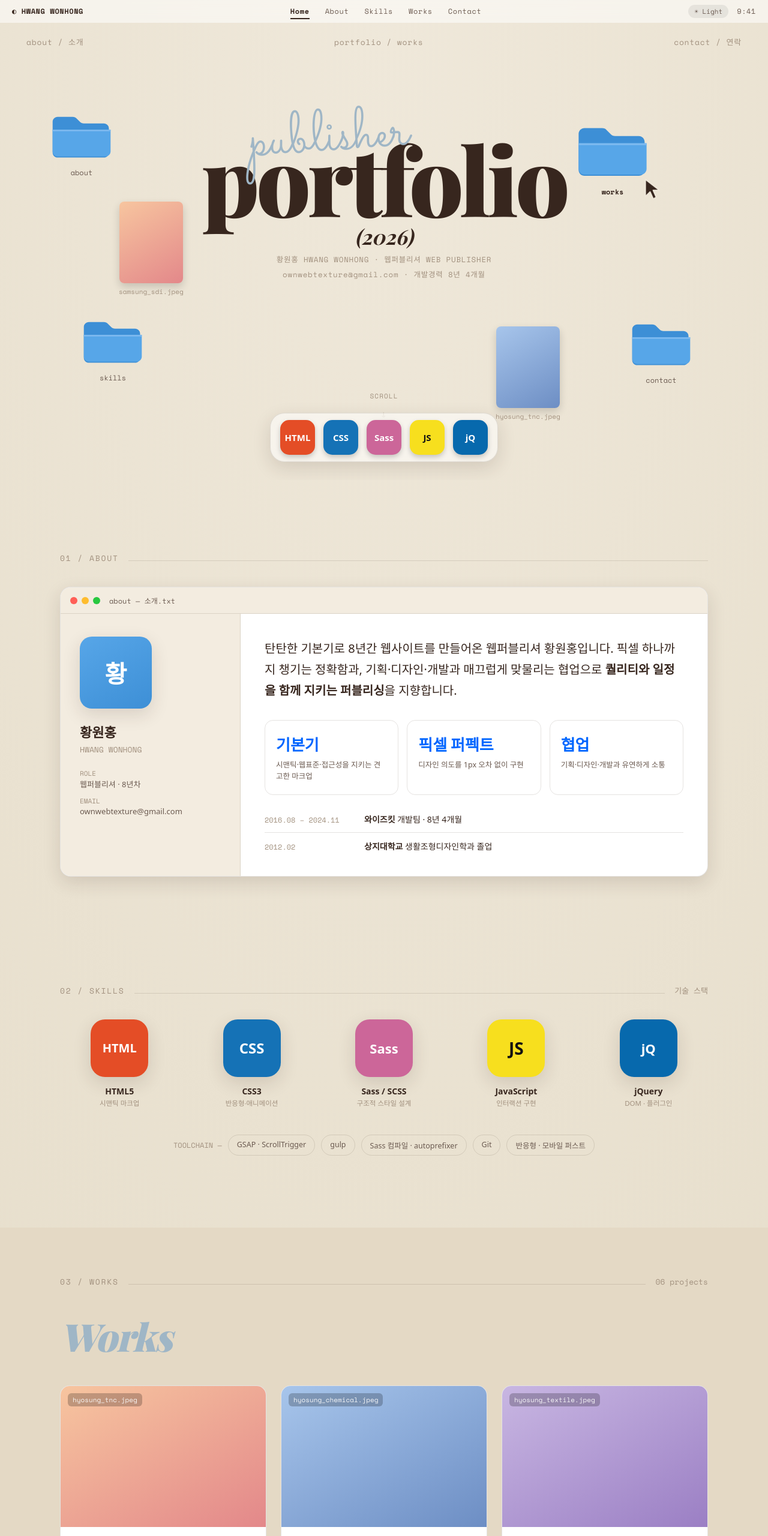
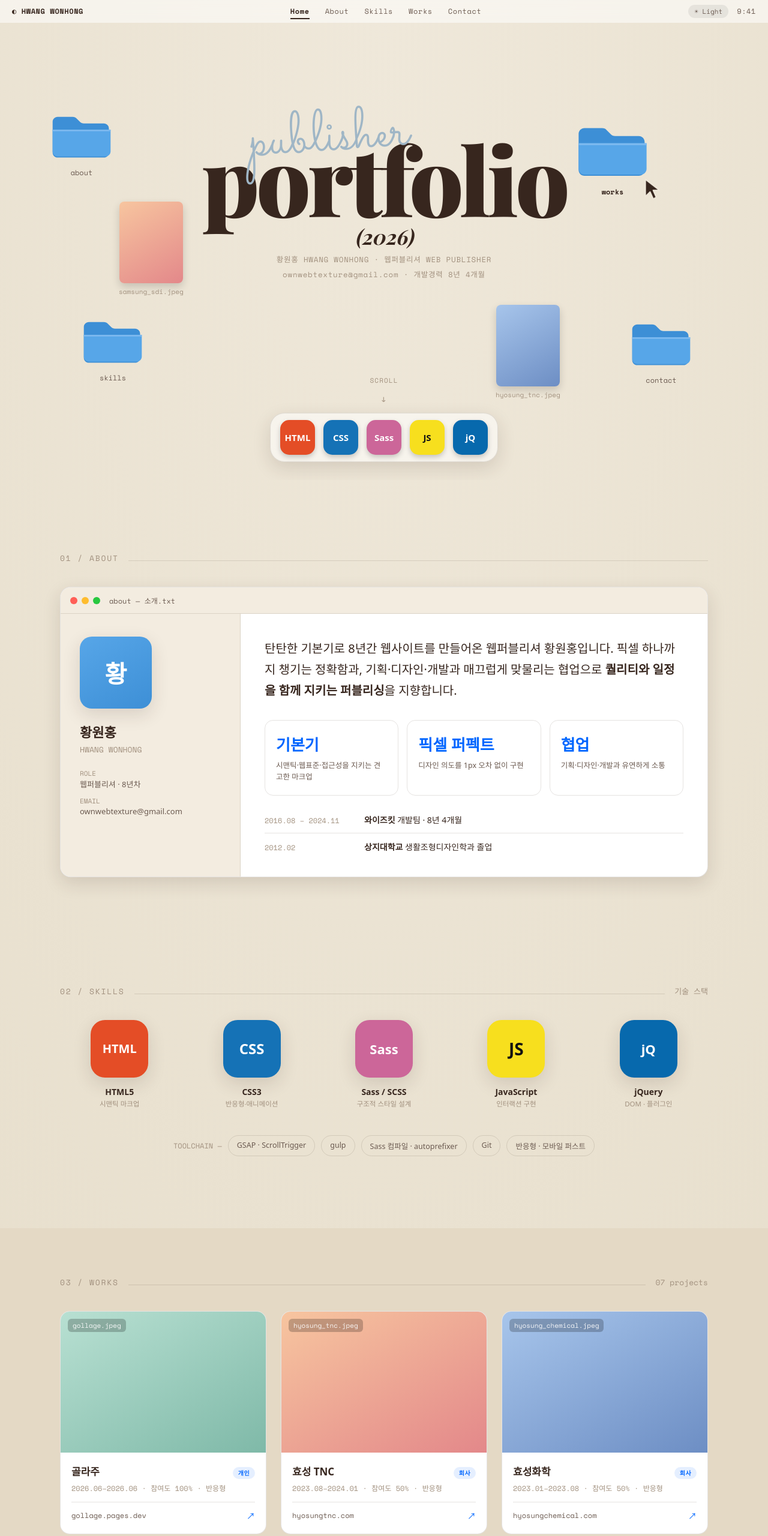
Before and after one commit to hwhmmm/2026-portfolio, a website: page index.html in a window 1280 px wide. Shown: the top 2560 px of the page at 60% size. Drawn offline with nearby package versions, Linux system fonts and the light colour scheme; files that its build step writes are made by us from their sources; a web font is replaced by a local one.

Commit message:
update: 히어로 반응형 보완 및 섹션 콘텐츠 정리
- 821~1240px 구간 히어로 스테이지 비율 축소 처리 (반응형 공백 수정)
- hero-cols 데코 제거, scroll-hint 위치 조정, 파일 아이콘 독 겹침 수정
- avatar·val-title·c-title 폰트 serif → sans 변경
- 미사용 Nanum Myeongjo 웹폰트 제거
- Works: 골라주(개인) 카드 추가, 대형 타이틀 제거

Co-Authored-By: Claude Fable 5 <noreply@anthropic.com>

```diff
--- a/index.html
+++ b/index.html
@@ -7,7 +7,7 @@
 <meta name="description" content="8년차 웹퍼블리셔 황원홍의 포트폴리오. HTML5 · SCSS · JavaScript · jQuery.">
 <link rel="preconnect" href="https://fonts.googleapis.com">
 <link rel="preconnect" href="https://fonts.gstatic.com" crossorigin>
-<link href="https://fonts.googleapis.com/css2?family=Playfair+Display:ital,wght@0,700;0,900;1,700;1,900&family=Sacramento&family=Space+Mono:wght@400;700&family=Nanum+Myeongjo:wght@700;800&display=swap" rel="stylesheet">
+<link href="https://fonts.googleapis.com/css2?family=Playfair+Display:ital,wght@0,700;0,900;1,700;1,900&family=Sacramento&family=Space+Mono:wght@400;700&display=swap" rel="stylesheet">
 <link rel="stylesheet" href="https://cdn.jsdelivr.net/gh/orioncactus/pretendard@v1.3.9/dist/web/variable/pretendardvariable.min.css">
 <link rel="stylesheet" href="dist/css/main.css">
 </head>
@@ -34,10 +34,6 @@
   <!-- HERO / DESKTOP -->
   <section id="home" class="hero">
     <div class="hero-stage">
-      <div class="hero-deco hero-cols">
-        <span>about / 소개</span><span>portfolio / works</span><span>contact / 연락</span>
-      </div>
-
       <div class="px hero-type" data-depth="-14">
         <div class="hero-script">publisher</div>
         <div class="hero-headline">portfolio</div>
@@ -79,7 +75,7 @@
         <div class="file-thumb" style="background:linear-gradient(150deg,#f7c59f,#e3888a)"></div>
         <span class="file-name">samsung_sdi.jpeg</span>
       </div>
-      <div class="px hero-deco file" data-depth="20" style="left:786px;top:506px">
+      <div class="px hero-deco file" data-depth="20" style="left:786px;top:470px">
         <div class="file-thumb" style="background:linear-gradient(150deg,#a7c5eb,#6d8ec4)"></div>
         <span class="file-name">hyosung_tnc.jpeg</span>
       </div>
@@ -169,10 +165,13 @@
       <div class="reveal sec-head">
         <span class="sec-num">03 / WORKS</span>
         <span class="sec-rule"></span>
-        <span class="sec-tail">06 projects</span>
+        <span class="sec-tail">07 projects</span>
       </div>
-      <div class="reveal works-title"><span class="works-title-em">Works</span></div>
       <div class="works-grid">
+        <a href="https://gollage.pages.dev/" target="_blank" rel="noopener" class="gcard reveal">
+          <div class="gcard-thumb" style="background:linear-gradient(150deg,#b8e0d2,#7fb9a8)"><span class="gcard-file">gollage.jpeg</span></div>
+          <div class="gcard-body"><div class="gcard-head"><b class="gcard-title">골라주</b><span class="badge">개인</span></div><div class="gcard-meta">2026.06–2026.06 · 참여도 100% · 반응형</div><div class="gcard-foot"><span class="gcard-url">gollage.pages.dev</span><span class="gcard-go">↗</span></div></div>
+        </a>
         <a href="https://www.hyosungtnc.com" target="_blank" rel="noopener" class="gcard reveal">
           <div class="gcard-thumb" style="background:linear-gradient(150deg,#f7c59f,#e3888a)"><span class="gcard-file">hyosung_tnc.jpeg</span></div>
           <div class="gcard-body"><div class="gcard-head"><b class="gcard-title">효성 TNC</b><span class="badge">회사</span></div><div class="gcard-meta">2023.08–2024.01 · 참여도 50% · 반응형</div><div class="gcard-foot"><span class="gcard-url">hyosungtnc.com</span><span class="gcard-go">↗</span></div></div>
--- a/src/scss/_about.scss
+++ b/src/scss/_about.scss
@@ -7,7 +7,7 @@
 
 .about-grid{display:grid;grid-template-columns:300px 1fr}
 .about-side{padding:38px 32px;border-right:1px solid var(--line);background:var(--panel2)}
-.avatar{width:120px;height:120px;border-radius:20px;background:linear-gradient(150deg,var(--fold-b),var(--fold-a));display:flex;align-items:center;justify-content:center;font:900 40px var(--serif);color:#fff;box-shadow:var(--shadow)}
+.avatar{width:120px;height:120px;border-radius:20px;background:linear-gradient(150deg,var(--fold-b),var(--fold-a));display:flex;align-items:center;justify-content:center;font:900 40px var(--sans);color:#fff;box-shadow:var(--shadow)}
 .about-name{font:700 22px var(--sans);margin-top:22px}
 .about-name-en{font:400 13px var(--mono);color:var(--ink3);margin-top:4px}
 .about-facts{margin-top:20px;display:flex;flex-direction:column;gap:9px;font:400 13px var(--sans);color:var(--ink2)}
@@ -17,7 +17,7 @@
 .about-lead{font:400 20px/1.75 var(--sans);color:var(--ink);margin:0;text-wrap:pretty}
 .val-grid{display:grid;grid-template-columns:repeat(3,1fr);gap:14px;margin-top:32px}
 .val-card{padding:20px 18px;border:1px solid var(--line);border-radius:14px}
-.val-title{font:900 26px var(--serif);color:var(--accent)}
+.val-title{font:900 26px var(--sans);color:var(--accent)}
 .val-desc{font:400 12.5px/1.5 var(--sans);color:var(--ink2);margin-top:8px}
 .timeline{margin-top:30px;display:flex;flex-direction:column;gap:12px}
 .timeline-row{display:flex;gap:16px;align-items:baseline}
--- a/src/scss/_contact.scss
+++ b/src/scss/_contact.scss
@@ -1,7 +1,7 @@
 /* ---------- Contact ---------- */
 .contact-inner{max-width:900px;margin:0 auto;position:relative;z-index:2}
 .c-script{font-family:var(--script);font-size:64px;color:var(--dust);transform:rotate(-3deg)}
-.c-title{font-family:var(--serif);font-weight:900;font-size:80px;letter-spacing:-.03em;line-height:1;margin-top:-6px}
+.c-title{font-family:var(--sans);font-weight:900;font-size:80px;letter-spacing:-.03em;line-height:1;margin-top:-6px}
 .c-lead{font:400 16px/1.7 var(--sans);color:var(--ink2);max-width:520px;margin:26px auto 0}
 .c-cta{display:inline-flex;align-items:center;gap:10px;margin-top:34px;padding:16px 30px;border-radius:14px;background:var(--accent);color:#fff;font:700 16px var(--sans);box-shadow:var(--shadow)}
 .c-sign{margin-top:24px;font:400 12.5px var(--mono);color:var(--ink3)}
--- a/src/scss/_footer.scss
+++ b/src/scss/_footer.scss
@@ -16,6 +16,20 @@
 }
 
 /* ---------- Responsive ---------- */
+/* 821~1240px: 1200px 고정 히어로 스테이지를 비율 유지한 채 축소 */
+@media (max-width:1240px) and (min-width:821px){
+  .hero-stage{
+    margin-left:calc((100% - 1200px) / 2);
+    transform:scale(.84);
+    transform-origin:50% 46%;
+  }
+}
+@media (max-width:1024px) and (min-width:821px){
+  .hero-stage{transform:scale(.74)}
+}
+@media (max-width:920px) and (min-width:821px){
+  .hero-stage{transform:scale(.67)}
+}
 @media (max-width:1024px){
   .works-grid{grid-template-columns:repeat(2,1fr)}
   .skills-grid{grid-template-columns:repeat(3,1fr)}
@@ -35,9 +49,7 @@
   .val-grid{grid-template-columns:1fr}
   .about-body{padding:30px 24px}
   .c-script{font-size:clamp(38px,10vw,60px)}
-  .c-title{font-size:clamp(44px,12vw,76px)}
-  .works-title{font-size:clamp(44px,12vw,62px)}
-}
+  .c-title{font-size:clamp(44px,12vw,76px)}}
 @media (max-width:560px){
   .works-grid{grid-template-columns:1fr}
   .skills-grid{grid-template-columns:repeat(2,1fr)}
--- a/src/scss/_hero.scss
+++ b/src/scss/_hero.scss
@@ -3,11 +3,6 @@
 .hero-stage{position:relative;width:1200px;height:100%;margin:0 auto}
 .px{transform:translate(var(--tx,0),var(--ty,0));transition:transform .3s ease-out}
 
-.hero-cols{
-  position:absolute;top:22px;left:0;right:0;
-  display:flex;justify-content:space-between;padding:0 4px;
-  font:400 13px var(--mono);letter-spacing:.06em;color:var(--ink3);
-}
 .hero-type{
   position:absolute;top:20%;left:50%;margin-left:-320px;width:640px;
   text-align:center;pointer-events:none;z-index:2;
@@ -47,7 +42,7 @@
 .dock-app:hover{transform:translateY(-10px) scale(1.08)}
 
 .scroll-hint{
-  position:absolute;left:50%;bottom:104px;transform:translateX(-50%);z-index:4;
+  position:absolute;left:50%;bottom:130px;transform:translateX(-50%);z-index:4;
   display:flex;flex-direction:column;align-items:center;gap:6px;
   font:400 11px var(--mono);letter-spacing:.1em;color:var(--ink3);
 }
--- a/src/scss/_works.scss
+++ b/src/scss/_works.scss
@@ -1,6 +1,4 @@
 /* ---------- Works ---------- */
-.works-title{font-family:var(--serif);font-weight:900;font-size:64px;letter-spacing:-.03em;margin-bottom:40px}
-.works-title-em{font-style:italic;color:var(--dust)}
 .works-grid{display:grid;grid-template-columns:repeat(3,1fr);gap:24px}
 .gcard{display:block;background:var(--panel);border:1px solid var(--line);border-radius:16px;overflow:hidden;transition:transform .22s cubic-bezier(.2,.8,.2,1),box-shadow .22s,border-color .22s}
 .gcard:hover{transform:translateY(-7px);box-shadow:var(--shadow)}
```
